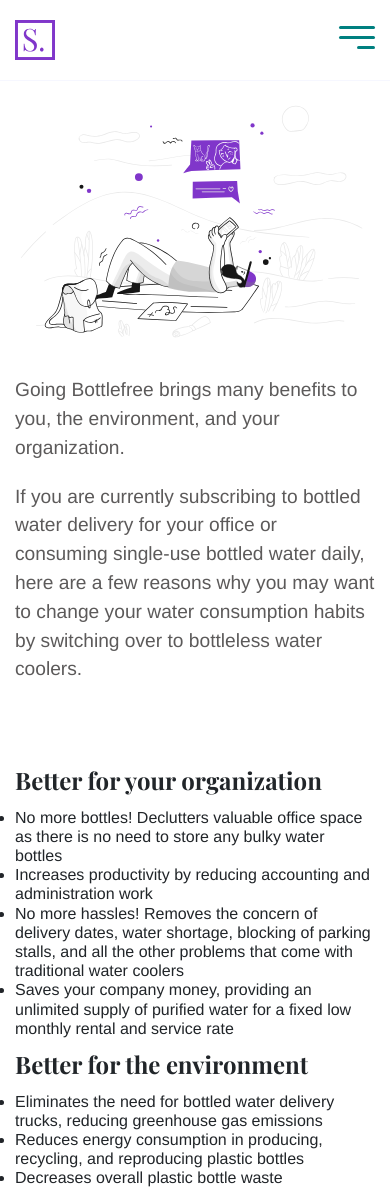
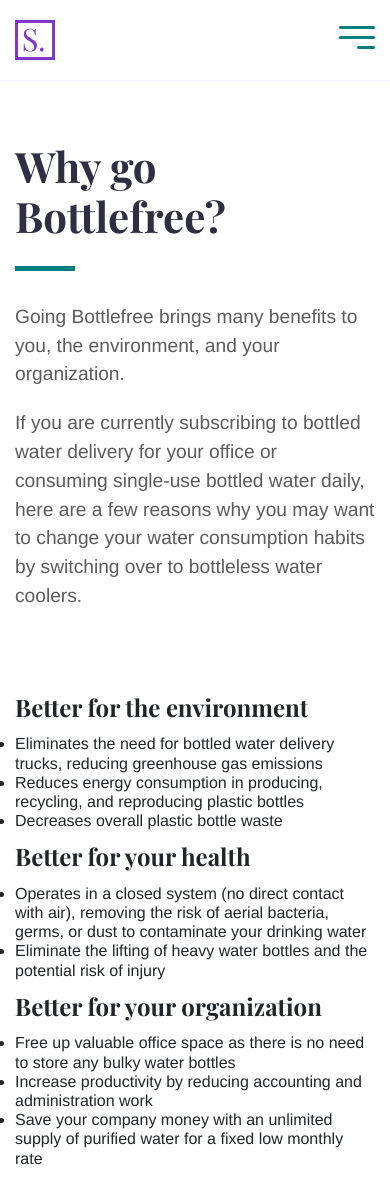
Before and after one commit to kvnlau/bottlefreevancouver, a Gatsby site: page /why-go-bottlefree in a window 390 px wide. Shown: the top 1190 px of the page. Built offline with nearby package versions, Linux system fonts and the light colour scheme; Gatsby itself is replaced by a stand-in of ours.

Commit message:
update why go bottlefree page

```diff
--- a/src/content/why-go-bottlefree/environment.md
+++ b/src/content/why-go-bottlefree/environment.md
@@ -1,9 +1,8 @@
 ---
 title: "Better for the environment"
-date: 2018-11-28T15:14:39+10:00
-featured: true
-draft: false
-weight: 2
+date: 2021-08-29T00:00:00+10:00
+featured: false
+weight: 3
 ---
 
 - Eliminates the need for bottled water delivery trucks, reducing greenhouse gas emissions
--- a/src/content/why-go-bottlefree/health.md
+++ b/src/content/why-go-bottlefree/health.md
@@ -1,10 +1,9 @@
 ---
 title: "Better for your health"
-date: 2018-11-18T12:33:46+10:00
-featured: true
+date: 2021-08-29T00:00:00+10:00
+featured: false
 weight: 1
 ---
 
-- Operates in a closed system (no direct contact with air), abolishing the chance for aerial bacteria, germs, or dust to contaminate your drinking water, giving you the cleanest purified water right into your cup
-- Eliminates the handling of heavy water bottles and the potential risk of injury
-- Reduces expense - producing water whose quality is superior to expensive single-use bottled water at only a fraction of the cost, why would you buy bottled water?
+- Operates in a closed system (no direct contact with air), removing the risk of aerial bacteria, germs, or dust to contaminate your drinking water
+- Eliminate the lifting of heavy water bottles and the potential risk of injury
--- a/src/content/why-go-bottlefree/organization.md
+++ b/src/content/why-go-bottlefree/organization.md
@@ -1,12 +1,10 @@
 ---
 title: "Better for your organization"
-date: 2018-11-28T15:15:26+10:00
-featured: true
-draft: false
-weight: 3
+date: 2021-08-29T00:00:00+10:00
+featured: false
+weight: 2
 ---
 
-- No more bottles! Declutters valuable office space as there is no need to store any bulky water bottles
-- Increases productivity by reducing accounting and administration work
-- No more hassles! Removes the concern of delivery dates, water shortage, blocking of parking stalls, and all the other problems that come with traditional water coolers
-- Saves your company money, providing an unlimited supply of purified water for a fixed low monthly rental and service rate
+- Free up valuable office space as there is no need to store any bulky water bottles
+- Increase productivity by reducing accounting and administration work
+- Save your company money with an unlimited supply of purified water for a fixed low monthly rate
--- a/src/pages/why-go-bottlefree.js
+++ b/src/pages/why-go-bottlefree.js
@@ -15,14 +15,12 @@ const WhyBottlefree = props => {
       <div className="intro">
         <div className="container">
           <div className="row justify-content-start">
-            <div className="col-12 col-md-7 col-lg-6 order-2 order-md-1">
+            <div className="col-12 col-md-5">
+              <h1 dangerouslySetInnerHTML={{ __html: intro.frontmatter.title_display }} />
+            </div>
+            <div className="col-12 col-md-7 position-relative">
               <div dangerouslySetInnerHTML={{ __html: intro.html }} />
             </div>
-            {intro.frontmatter.intro_image && (
-              <div className="col-12 col-md-5 col-lg-6 order-1 order-md-2 position-relative">
-                <img alt={intro.frontmatter.title} className={introImageClasses} src={intro.frontmatter.intro_image} />
-              </div>
-            )}
           </div>
         </div>
       </div>
@@ -68,6 +66,7 @@ export const query = graphql`
       html
       frontmatter {
         title
+        title_display
         image
         intro_image
         intro_image_absolute
--- a/src/scss/components/_intro.scss
+++ b/src/scss/components/_intro.scss
@@ -6,8 +6,8 @@
   padding-bottom: 60px;
   overflow: hidden;
   @include media-breakpoint-up(md) {
-    padding-top: 140px;
-    padding-bottom: 140px;
+    padding-top: 120px;
+    padding-bottom: 60px;
   }
   h1 {
     color: $black;
@@ -20,6 +20,14 @@
     }
     @include media-breakpoint-up(lg) {
       font-size: 50px;
+    }
+    &:after {
+      content: '';
+      border-bottom: 5px solid $primary;
+      margin-top: 24px;
+      margin-bottom: 32px;
+      width: 60px;
+      display: block;
     }
   }
   h2 {
```
